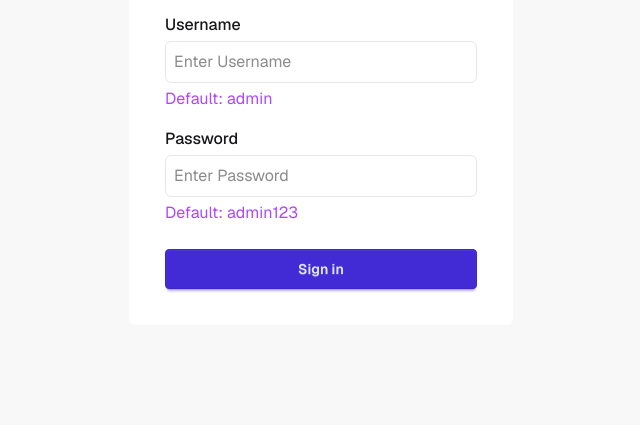
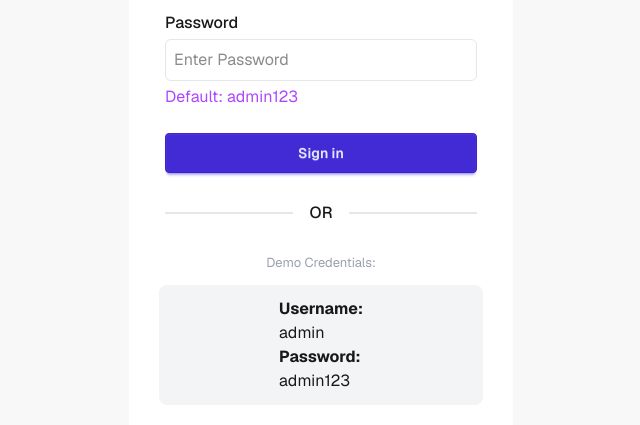
Before and after one commit to saumel-dev/Github-Issue-Tracker, a plain HTML site: page index.html in a window 1280 px wide. Shown: the part 345-770 px from the top of the page, without its empty margins (319-959 px from the left). Drawn offline with nearby package versions, Linux system fonts and the light colour scheme.

Commit message:
added Demo Credentials into the login page

```diff
--- a/index.html
+++ b/index.html
@@ -36,16 +36,26 @@
                     <form action="" class="">
                         <div class="space-y-1 flex flex-col">
                             <label class="font-medium" for="username">Username</label>
-                            <input id="username" type="text" placeholder="Enter Username" class="py-2 px-2 border border-gray-200 rounded-md">
+                            <input id="username" type="text" placeholder="Enter Username"
+                                class="py-2 px-2 border border-gray-200 rounded-md">
                             <p class="text-purple-500">Default: admin</p>
                         </div>
                         <div class="space-y-1 flex flex-col mt-4">
                             <label class="font-medium" for="password">Password</label>
-                            <input id="password" type="password" placeholder="Enter Password" class="py-2 px-2 border border-gray-200 rounded-md">
+                            <input id="password" type="password" placeholder="Enter Password"
+                                class="py-2 px-2 border border-gray-200 rounded-md">
                             <p class="text-purple-500">Default: admin123</p>
                         </div>
                         <button onclick="login(event)" class="btn btn-primary mt-6">Sign in</button>
                     </form>
+                    <div class="divider my-8 font-medium">OR</div>
+                    <div class="flex flex-col justify-center items-center">
+                        <p class="text-[13px] text-gray-400">Demo Credentials:</p>
+                        <div class="flex justify-center items-center flex-col px-30 py-3 mt-3 bg-gray-100 rounded-lg">
+                            <p><b>Username:</b> admin</p>
+                            <p><b>Password:</b> admin123</p>
+                        </div>
+                    </div>
                 </div>
             </form>
         </section>
```
